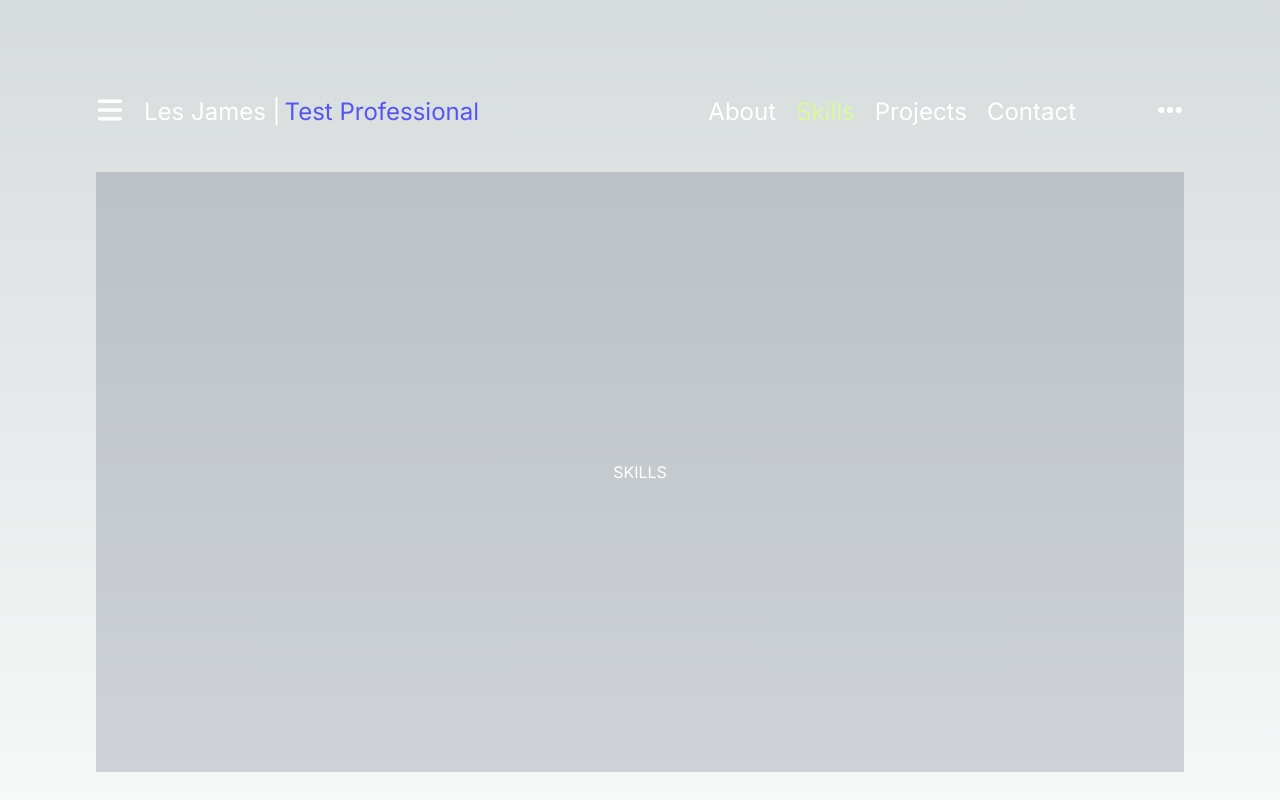
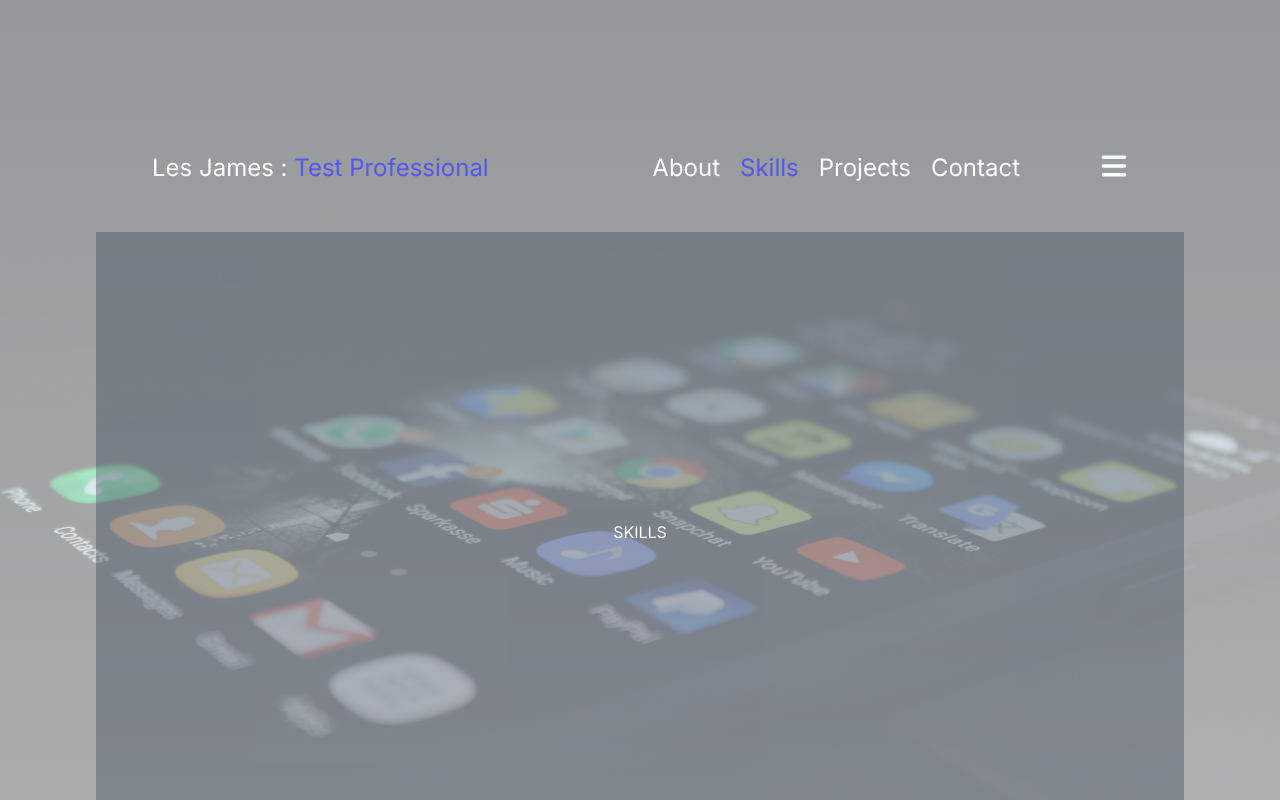
Before and after one commit to cuzzybro/lesjames-portfolio, a Next.js app: page /lesjames-portfolio/skills in a window 1280 px wide. Shown: the top 800 px of the page. Built offline with nearby package versions, Linux system fonts and the light colour scheme.

Commit message:
another refactor and cleanup

```diff
--- a/app/components/DetailsSlider.tsx
+++ b/app/components/DetailsSlider.tsx
@@ -1,11 +1,12 @@
 import React from 'react'
-
 
 const DetailsSlider = () => {
 
 
     return (
-        <div>DetailsSlider</div>
+        <div>
+            DetailsSlider
+        </div>
     )
 }
 
--- a/app/components/NavBar.tsx
+++ b/app/components/NavBar.tsx
@@ -1,61 +1,79 @@
 "use client"
-
 import { cn } from "@/lib/utils/cn";
 import TypeWriter from "./TypeWriter";
 import { FontAwesomeIcon } from '@fortawesome/react-fontawesome';
-import { faBars, faEllipsis } from "@fortawesome/free-solid-svg-icons";
-import { SingletonRouter } from "next/router";
+import { faBars } from "@fortawesome/free-solid-svg-icons";
+import { usePathname } from 'next/navigation'
 
 type Active = 'about' | 'skills' | 'projects' | 'contact'
+
 type TypeWriterProps = {
   name: string;
-  active?: Active;
   options?: {
-    textColor: `text-[${string}]`;
+    textColor: `text-${string}`;
   }
 }
 
-const NameTypeWriter = ({ name, active, options }: TypeWriterProps ) => {
+const sections: Active[] = [ 'about', 'skills', 'projects', 'contact' ]
+
+const NameTypeWriter = ({ name, options }: TypeWriterProps ) => {
+
+    const path = usePathname();
+
     return (
         <div
-      className=" flex-1 text-2xl text-left ml-5 inline-flex gap-1 ">
-      {name} |
+        className=" flex-1 ">
+        {`${name}: `}
             <span
                 className={`${options ? options.textColor : " text-blue-400 "}`}
             >
-        { active=='about' ? <TypeWriter/> : 'Test Professional' }
+                { path=='/' ? <TypeWriter/> : 'Test Professional' }
             </span>
         </div>
     )
 }
 
-const NavBar = ({ active = 'about' }: { active?: Active }) => {
+const NavSections = ({active, activeColor}: {active: string, activeColor: `text-${string}`}) => {
+
+    return sections.map(section => {
+        if (section == 'about') {
+            return (
+                <div>
+                    <a
+                        className={cn(`${active==section ? `${activeColor}`: ''}`)}
+                        href={`${process.env.BASE_PATH}/`}
+                    >
+                        {section[0].toUpperCase() + section.slice(1)}
+                    </a>
+                </div>
+            )
+        }
+        return (
+            <div>
+                <a
+                    className={cn(`${active==section ? `${activeColor}`: ''}`)}
+                    href={`${process.env.BASE_PATH}/${section}`}
+                >
+                    {section[0].toUpperCase() + section.slice(1)}
+                </a>
+            </div>
+        )
+    })
+}
+
+const NavBar = ({ activeColor = 'text-[#5555f1]' }: { activeColor?: `text-${string}` }) => {
+
+    const path = usePathname();
 
     return (
-    <div className="navbar bg-base-100 flex grid-cols-3 ">
-      <div className="flex-none place-content-left">
-        <button className="btn btn-square btn-ghost">
-          <FontAwesomeIcon icon={ faBars } className=" inline-block h-7 w-7 stroke-current "/>
-        </button>
-      </div>
-      <NameTypeWriter name="Les James " active={active} options={{ textColor: 'text-[#5555f1]' }} />
+        <div className="navbar box-border w-full flex p-7 h-20 overflow-hidden m-7 text-2xl ">
+            <NameTypeWriter name="Les James " options={{ textColor: `${activeColor}` }} />
             <div className="flex-none gap-5 inline-flex text-2xl hover:cursor-pointer mr-20">
-          <div>
-            <a
-              className={cn("btn btn-ghost hover:animate-pulse", `${ active=='about' ? 'text-lime-200': ''}`)}
-              href={`${process.env.BASE_PATH}`}
-              >About
-              <span className={`block h-1 bg-lime-200 rounded-full ${active=='about' ? 'max-w-full' : 'max-w-0' }`}></span>
-            </a>
-          </div>
-          <div><a className={cn("btn btn-ghost hover:animate-pulse", `${ active=='skills' ? 'text-lime-200': ''}`)} href={`${process.env.BASE_PATH}/skills`}>Skills</a></div>
-          <div><a className={cn("btn btn-ghost hover:animate-pulse", `${ active=='projects' ? 'text-lime-200': ''}`)} href={`${process.env.BASE_PATH}/projects`}>Projects</a></div>
-          <div><a className={cn("btn btn-ghost hover:animate-pulse", `${ active=='contact' ? 'text-lime-200': ''}`)} href={`${process.env.BASE_PATH}/contact`}>Contact</a></div>
-
+                <NavSections active={path === "/" ? "about" : path.slice(1)} activeColor={activeColor} />
             </div>
             <div className="flex-none">
                 <button className="btn btn-square btn-ghost">
-          <FontAwesomeIcon icon={ faEllipsis } className=" inline-block h-7 w-7 stroke-current "/>
+                    <FontAwesomeIcon icon={ faBars } className=" inline-block h-7 w-7 stroke-current "/>
                 </button>
             </div>
         </div>
--- a/app/contact/page.tsx
+++ b/app/contact/page.tsx
@@ -5,14 +5,15 @@ import Socials from '../components/Socials'
 const Contact = () => {
   return (
     <main className=" w-full h-full ">
-      <header className=" w-full ">
-        <NavBar active='contact'></NavBar>
-      </header>
-      <div className=' min-h-[600px] '>
-
-      </div>
-      <div>
-      </div>
+        <header className=" w-full inline-flex ">
+            <NavBar />
+        </header>
+        <div className=' w-full min-h-[600px] text-white inline-flex justify-center items-center bg-slate-700 bg-opacity-20'>
+            <h1 className=' text-center opacity-100'>CONTACT</h1>
+        </div>
+        <div className=" p-10 ">
+            <Socials/>
+        </div>
     </main>
   )
 }
--- a/app/layout.tsx
+++ b/app/layout.tsx
@@ -2,7 +2,8 @@ import type { Metadata } from "next";
 import { Inter } from "next/font/google";
 import "./globals.css";
 import "dotenv/config";
-import Socials from "./components/Socials";
+import Image from "next/image";
+import technology from "@/public/technology.jpg"
 
 const inter = Inter({ subsets: ["latin"] });
 
@@ -16,14 +17,17 @@ export default function RootLayout({
 }: Readonly<{
   children: React.ReactNode;
 }>) {
+
   return (
     <html lang="en">
-      <body className={`${inter.className} text-white`}>
+      <body
+        className={`${inter.className} text-white` }
+      >
+        <div>
+          <Image src={technology} alt="" className=" bg-cover z-[-1] fixed opacity-30"/>
+        </div>
         <div className="  flex min-h-screen flex-col items-center justify-between p-24 ">
-        {children}
-        <div className=" p-10 ">
-          {<Socials/>}
-        </div>
+          {children}
         </div>
       </body>
     </html>
--- a/app/page.tsx
+++ b/app/page.tsx
@@ -1,18 +1,19 @@
-import Router from 'next/router';
 import NavBar from './components/NavBar';
+import Socials from './components/Socials';
 
 export default function Home() {
   return (
     <main className=" w-full h-full ">
-      <header className=" w-full pb-10 ">
+      <header className=" w-full inline-flex ">
         <NavBar />
       </header>
       <div className=' w-full bg-slate-700 min-h-[600px] grid-cols-2 bg-opacity-20 '>
-        <div>
-          <p></p>
+        <div className=' w-full min-h-[600px] text-white inline-flex justify-center items-center bg-slate-700 bg-opacity-20'>
+          <h1 className=' text-center opacity-100'>ABOUT</h1>
         </div>
       </div>
-      <div>
+      <div className=" p-10 ">
+        <Socials/>
       </div>
     </main>
   );
--- a/app/projects/page.tsx
+++ b/app/projects/page.tsx
@@ -5,14 +5,17 @@ import Socials from '../components/Socials'
 const Projects = () => {
   return (
     <main className=" w-full h-full ">
-      <header className=" w-full ">
-        <NavBar active='projects'></NavBar>
-      </header>
-      <div className=' min-h-[600px] '>
-
-      </div>
-      <div>
-      </div>
+        <header className=" w-full inline-flex ">
+            <NavBar />
+        </header>
+        <div className=' w-full bg-slate-700 min-h-[600px] grid-cols-2 bg-opacity-20 '>
+        <div className=' w-full min-h-[600px] text-white inline-flex justify-center items-center bg-slate-700 bg-opacity-20'>
+            <h1 className=' text-center opacity-100'>PROJECTS</h1>
+        </div>
+        </div>
+        <div className=" p-10 ">
+            <Socials/>
+        </div>
     </main>
   )
 }
--- a/app/skills/page.tsx
+++ b/app/skills/page.tsx
@@ -5,14 +5,17 @@ import Socials from '../components/Socials'
 function Skills() {
   return (
     <main className=" w-full h-full ">
-      <header className=" w-full pb-10">
-        <NavBar active='skills'/>
-      </header>
-      <div className=' w-full min-h-[600px] text-white inline-flex justify-center items-center bg-slate-700 bg-opacity-20'>
-        <h1 className=' text-center opacity-100'>SKILLS</h1>
-      </div>
-      <div>
-      </div>
+        <header className=" w-full inline-flex ">
+            <NavBar />
+        </header>
+        <div className=' w-full bg-slate-700 min-h-[600px] grid-cols-2 bg-opacity-20 '>
+            <div className=' w-full min-h-[600px] text-white inline-flex justify-center items-center bg-slate-700 bg-opacity-20'>
+                <h1 className=' text-center opacity-100'>SKILLS</h1>
+            </div>
+        </div>
+        <div className=" p-10 ">
+            <Socials/>
+        </div>
     </main>
   )
 }
--- a/next.config.mjs
+++ b/next.config.mjs
@@ -13,6 +13,9 @@ const nextConfig = {
         YOUTUBE_URL: 'https://youtube.com',
         MESSENGER_URL: 'https://messenger.com',
         BASE_PATH: '/lesjames-portfolio'
+    },
+    images: {
+        unoptimized: true
     }
 };
 
```
Also changed, not shown: public/technology.jpg (added). Lines whose indentation alone changed are shown as unchanged.
